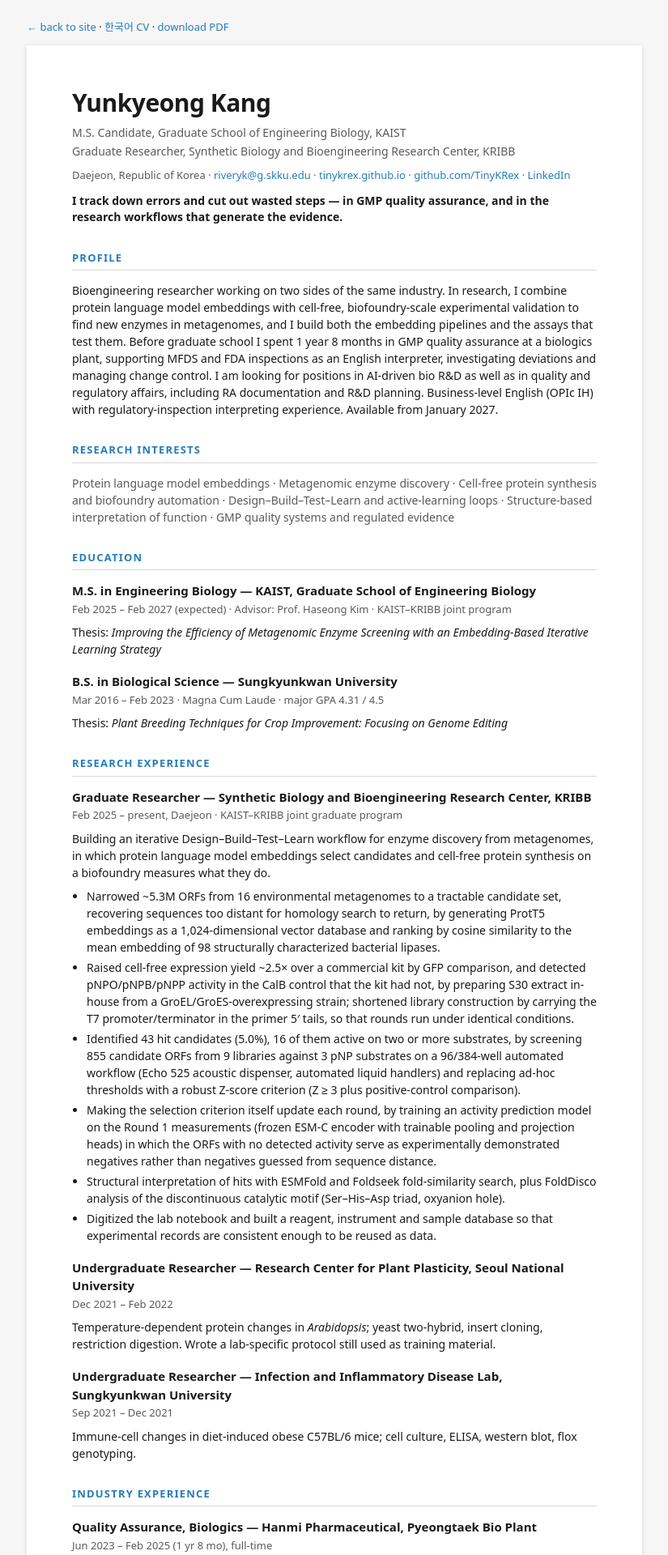
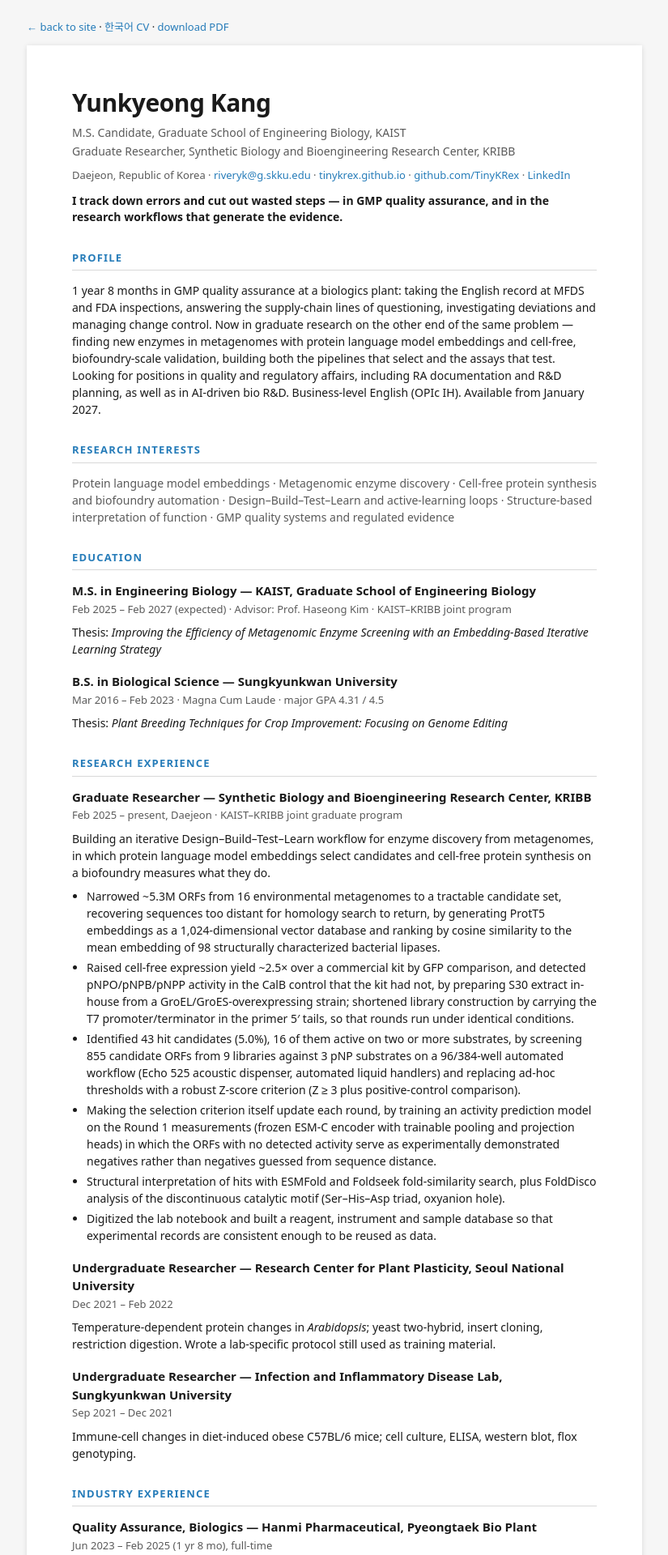
Before and after one commit to TinyKRex/tinykrex.github.io, a Jekyll site: the page built from cv.html, in a window 1280 px wide. Shown: the top 1920 px of the page at 81% size, without its empty margins (227-1052 px from the left). Built offline with Jekyll 4.4.1, drawn with Linux system fonts in a browser that asks for light colours; some of the changed text lies outside the part shown.

Commit message:
site: 한미약품 QA 서술을 영문 서기·공급망 리스크 대응 중심으로 재작성, CV 3페이지 허용

```diff
--- a/cv.html
+++ b/cv.html
@@ -60,7 +60,7 @@ permalink: /cv.html
   @media print {
     /* Print/PDF only: the on-screen page keeps its original spacing. */
     @page { margin: 10mm 11mm; }
-    body { background: #fff; padding: 0; font-size: 7.7pt; line-height: 1.26; }
+    body { background: #fff; padding: 0; font-size: 8.3pt; line-height: 1.3; }
     .page { box-shadow: none; padding: 0; max-width: none; }
     .back { display: none; }
     h1 { font-size: 21px; }
@@ -94,14 +94,14 @@ permalink: /cv.html
   <p class="tagline">I track down errors and cut out wasted steps &mdash; in GMP quality assurance, and
   in the research workflows that generate the evidence.</p>
   <h2>Profile</h2>
-  <p>Bioengineering researcher working on two sides of the same industry. In research, I combine
-  protein language model embeddings with cell-free, biofoundry-scale experimental validation to find
-  new enzymes in metagenomes, and I build both the embedding pipelines and the assays that test them.
-  Before graduate school I spent 1 year 8 months in GMP quality assurance at a biologics plant,
-  supporting MFDS and FDA inspections as an English interpreter, investigating deviations and managing
-  change control. I am looking for positions in AI-driven bio R&amp;D as well as in quality and
-  regulatory affairs, including RA documentation and R&amp;D planning. Business-level English (OPIc IH)
-  with regulatory-inspection interpreting experience. Available from January 2027.</p>
+  <p>1 year 8 months in GMP quality assurance at a biologics plant: taking the English record at
+  MFDS and FDA inspections, answering the supply-chain lines of questioning, investigating deviations
+  and managing change control. Now in graduate research on the other end of the same problem &mdash;
+  finding new enzymes in metagenomes with protein language model embeddings and cell-free,
+  biofoundry-scale validation, building both the pipelines that select and the assays that test.
+  Looking for positions in quality and regulatory affairs, including RA documentation and R&amp;D
+  planning, as well as in AI-driven bio R&amp;D. Business-level English (OPIc IH). Available from
+  January 2027.</p>
 
   <h2>Research Interests</h2>
   <p class="interests">Protein language model embeddings &middot; Metagenomic enzyme discovery &middot;
@@ -173,11 +173,18 @@ permalink: /cv.html
     <p>Biologics quality assurance group at a commercial GMP plant producing pre-filled-syringe
     biologics, covering regulatory inspections, deviations and change control, and supplier quality.</p>
     <ul>
-      <li>Supported MFDS and FDA inspections as English interpreter and scribe, including
-      supply-chain lines of questioning, and prepared the documentation requested by inspectors.</li>
+      <li>Took the record at MFDS and FDA inspections as the English scribe, translating the
+      inspectors' questions and the answers into the Korean record in real time, and prepared the
+      documentation and evidence they asked for.</li>
+      <li>Owned the supply-chain side of those inspections: prepared the supporting evidence for
+      supplier and supply-chain lines of questioning and answered them during the audit.</li>
+      <li>Reviewed manufacturing records and quality documentation under GMP; preparing for an
+      inspection meant tracing a product's history through its records and resolving every point
+      where two documents disagreed.</li>
       <li>Investigated manufacturing deviations, identified root causes and managed the associated
       change control.</li>
-      <li>Managed supplier qualification and supply-chain quality documentation under GMP.</li>
+      <li>Managed supplier qualification and supply-chain quality documentation, and supported
+      overseas partner audits and meetings as interpreter.</li>
     </ul>
   </div>
 
@@ -265,13 +272,11 @@ permalink: /cv.html
   </dl>
 
   <h2>Awards &amp; Activities</h2>
-  <ul>
-    <li>Magna Cum Laude, Sungkyunkwan University (Feb 2023)</li>
-    <li>Academic Excellence Scholarship, highest tier, Sungkyunkwan University (2022)</li>
-    <li>Excellence Award, Healthcare Track, K-Software Empowerment BootCamp (Feb 2023)</li>
-    <li>KAIST Language Buddy Program, participant (Sep 2025 &ndash; Aug 2026) &mdash; all team coordination in English</li>
-    <li>WISET Junior Mentor, STEM career mentoring for high school students (2017)</li>
-  </ul>
+  <p>Magna Cum Laude, Sungkyunkwan University (Feb 2023) &middot; Academic Excellence Scholarship,
+  highest tier, Sungkyunkwan University (2022) &middot; Excellence Award, Healthcare Track,
+  K-Software Empowerment BootCamp (Feb 2023) &middot; KAIST Language Buddy Program, participant
+  (Sep 2025 &ndash; Aug 2026), all team coordination in English &middot; WISET Junior Mentor, STEM
+  career mentoring for high school students (2017)</p>
 
 </div>
 </body>
```
Also changed, not shown: cv-kr.html (+11 -7 lines), experience.md (+7 -5 lines), index.md (+6 -6 lines), 2 other files.
